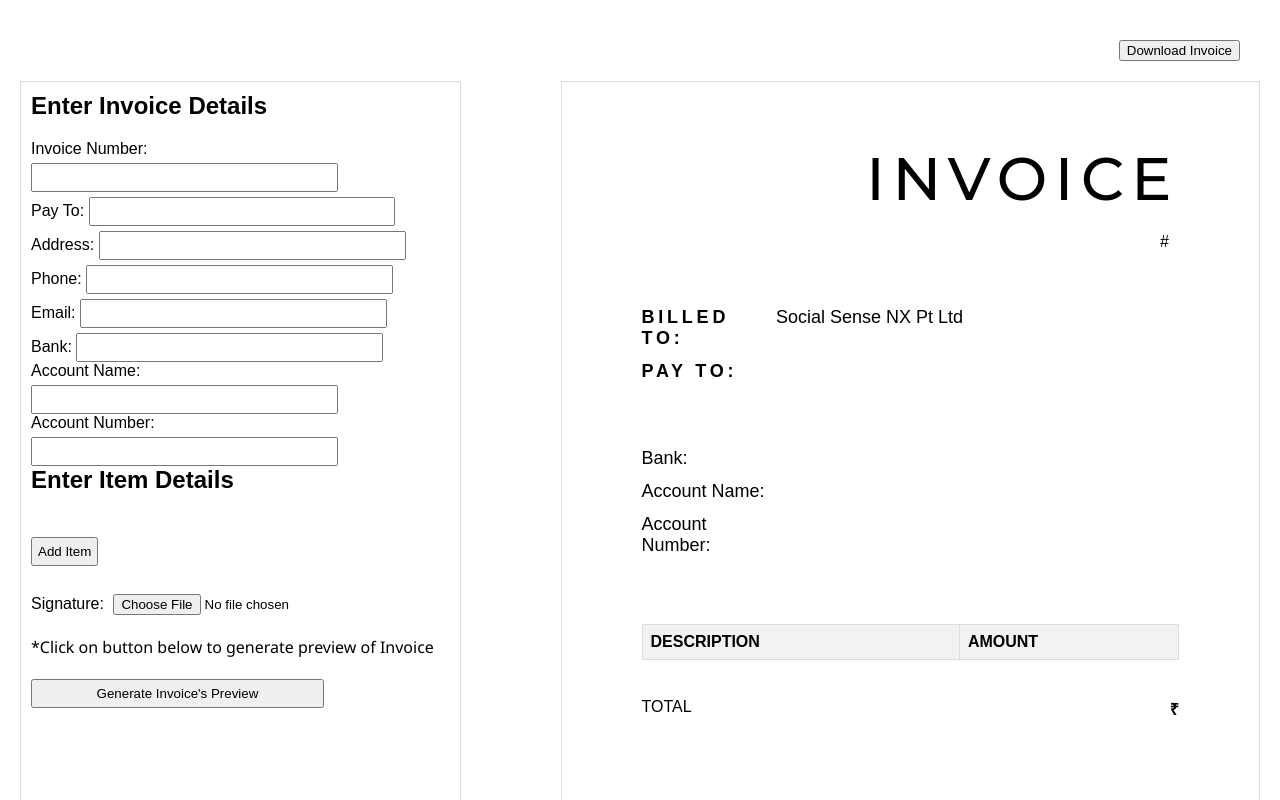
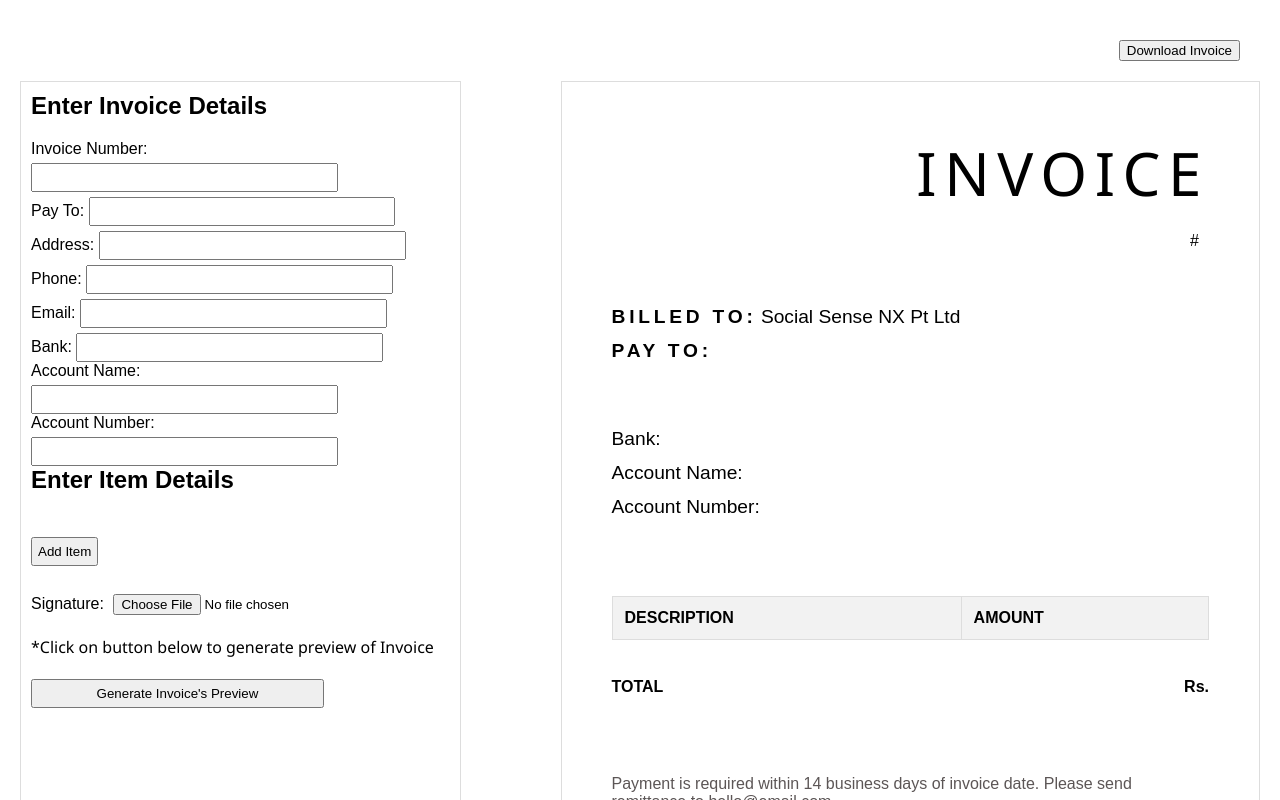
Before and after one commit to Som77G/Invoice-Maker, a plain HTML site: page index.html in a window 1280 px wide. Both pictures are taken after a click on the button "Download Invoice". Shown: the top 800 px of the page. Drawn offline with nearby package versions, Linux system fonts and the light colour scheme.

Commit message:
corrected pdf generation

```diff
--- a/index.css
+++ b/index.css
@@ -9,8 +9,6 @@ body {
     justify-content: center;
 }
 .download-button{
-    /* display: flex;
-    justify-content: flex-end; */
     text-align: right;
     padding:20px;
 }
@@ -21,7 +19,7 @@ body {
 
 }
 .invoice-container {
-    padding : 60px 80px 40px 80px;
+    padding : 50px;
 }
 
 .header {
@@ -29,6 +27,10 @@ body {
 }
 
 .header h1 {
+    font-family: 'Segoe UI', Tahoma, Geneva, Verdana, sans-serif;
+    font-weight: 500;
+    font-size: 60px;
+    letter-spacing: 0.2cm;
     margin: 0px;
 }
 .header span {
@@ -43,18 +45,18 @@ body {
     margin-bottom: 12px;
     display:grid;
     grid-template-columns: 1fr 3fr;
-    font-size:large;
+    font-size:larger;
 }
 
 .table {
     width: 100%;
-    margin-top: 20px;
+    margin-top: 30px;
     border-collapse: collapse;
 }
 
 .table th, .table td {
     border: 1px solid #ddd;
-    padding: 8px;
+    padding: 12px;
     text-align: left;
 }
 
@@ -76,7 +78,7 @@ body {
     margin-top: 20px;
 }
 .footer p {
-    color: rgb(0, 0, 0, 0.5);
+    color: rgb(92, 86, 86);
 }
 .align-signature {
     display:grid;
@@ -86,7 +88,6 @@ body {
 form {
     width: 60%;
     padding: 10px;
-    /* border : 2px solid rgb(146, 139, 139); */
     border: 1px solid #ddd;
 }
 
--- a/index.html
+++ b/index.html
@@ -58,7 +58,7 @@
         <div class="invoice-box">
             <div class="invoice-container" id="invoice">
                 <div class="header">
-                    <h1 style="font-family: Montserrat; font-weight: 500; font-size: 60px; letter-spacing: 0.2cm;">INVOICE</h1>
+                    <h1>INVOICE</h1>
                     <br>
                     <div>#<span id="invoice-number"></span></div>
                 </div>
@@ -88,8 +88,8 @@
                 </table>
                 <br>
                 <div class = "totals">
-                    <div>TOTAL</div>
-                    <div><strong>₹<span id="total" ></span></strong></div>
+                    <div><strong>TOTAL</strong></div>
+                    <div><strong><span id="total" ></span> Rs.</strong></div>
                 </div>
                 <br><br><br>
                 <div class="footer">
@@ -97,7 +97,7 @@
                         hello@email.com.</p>
                     <p>Thank you for your business.</p>
                     <div class="align-signature">
-                        <img src="" alt="Signature" id="signature" style="width: 100px; height: auto;">
+                        <img src="" alt="Signature" id="signature" style="width: 100px; height: auto; margin-top: 20px;">
                         <hr style="width:100%;text-align:left;margin-left:0">
                         <div style="display: flex; justify-content: center;">Signature</div>
                     </div>
--- a/index.js
+++ b/index.js
@@ -54,7 +54,7 @@ form.addEventListener('submit', event => {
         const row = document.createElement('tr');
         row.innerHTML = `
                     <td>${item.description}</td>
-                    <td>₹${item.amount}</td>
+                    <td>${item.amount} Rs.</td>
                 `;
         invoiceItemsContainer.appendChild(row);
     });
@@ -72,30 +72,51 @@ form.addEventListener('submit', event => {
     }
 });
 
+// async function downloadPDF() {
+//     const { jsPDF } = window.jspdf;
+//     const invoice = document.getElementById('invoice');
+//     const canvas = await html2canvas(invoice, { scale: 3}); // Increase scale for better quality
+//     const imgData = canvas.toDataURL('image/jpeg');
+
+//     const pdf = new jsPDF('p', 'mm', 'a4');
+//     const imgProps = pdf.getImageProperties(imgData);
+//     const pdfWidth = pdf.internal.pageSize.getWidth();
+//     const pdfHeight = (imgProps.height * pdfWidth) / imgProps.width;
+//     const pageHeight = pdf.internal.pageSize.getHeight();
+
+//     let heightLeft = pdfHeight;
+//     let position = 0;
+
+//     pdf.addImage(imgData, 'PNG', 0, position, pdfWidth, pdfHeight, "", "FAST");
+//     heightLeft -= pageHeight;
+
+//     while (heightLeft > 0) {
+//         position = heightLeft - pdfHeight;
+//         pdf.addPage();
+//         pdf.addImage(imgData, 'PNG', 0, position, pdfWidth, pdfHeight);
+//         heightLeft -= pageHeight;
+//     }
+
+//     pdf.save('invoice.pdf');
+// }
+
 async function downloadPDF() {
     const { jsPDF } = window.jspdf;
+
+    // Get the content of the invoice
     const invoice = document.getElementById('invoice');
-    const canvas = await html2canvas(invoice, { scale: 3}); // Increase scale for better quality
-    const imgData = canvas.toDataURL('image/jpeg');
 
-    const pdf = new jsPDF('p', 'px', 'a4');
-    const imgProps = pdf.getImageProperties(imgData);
-    const pdfWidth = pdf.internal.pageSize.getWidth();
-    const pdfHeight = (imgProps.height * pdfWidth) / imgProps.width;
-    const pageHeight = pdf.internal.pageSize.getHeight();
+    // Create a new jsPDF instance
+    const pdf = new jsPDF('p', 'mm', 'a4');
 
-    let heightLeft = pdfHeight;
-    let position = 0;
-
-    pdf.addImage(imgData, 'PNG', 0, position, pdfWidth, pdfHeight, "", "FAST");
-    heightLeft -= pageHeight;
-
-    while (heightLeft > 0) {
-        position = heightLeft - pdfHeight;
-        pdf.addPage();
-        pdf.addImage(imgData, 'PNG', 0, position, pdfWidth, pdfHeight);
-        heightLeft -= pageHeight;
-    }
-
-    pdf.save('invoice.pdf');
+    // Use the html method to directly convert HTML content to PDF
+    pdf.html(invoice, {
+        callback: function (pdf) {
+            pdf.save('invoice.pdf');
+        },
+        x: 10,
+        y: 6,
+        width: 190, // Adjust width as needed
+        windowWidth: 800, // Adjust window width to fit your content
+    });
 }
```
